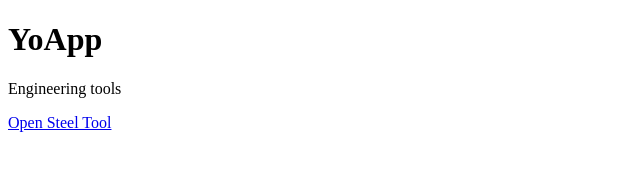
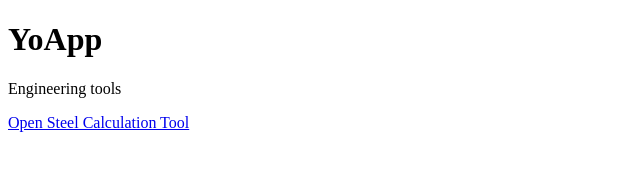
Before and after one commit to gebreyesmuluken-cloud/Yoapp, a plain HTML site: page index.html in a window 1280 px wide. Shown: the full height of the page, 0-640 px from the left. Drawn offline with Linux system fonts and the light colour scheme.

Commit message:
Update index.html

```diff
--- a/index.html
+++ b/index.html
@@ -8,7 +8,9 @@
 <h1>YoApp</h1>
 <p>Engineering tools</p>
 
-<a href="tools.html">Open Steel Tool</a>
+<a href="https://yoapp-tool.streamlit.app" target="_blank">
+  Open Steel Calculation Tool
+</a>
 
 </body>
 </html>
```
